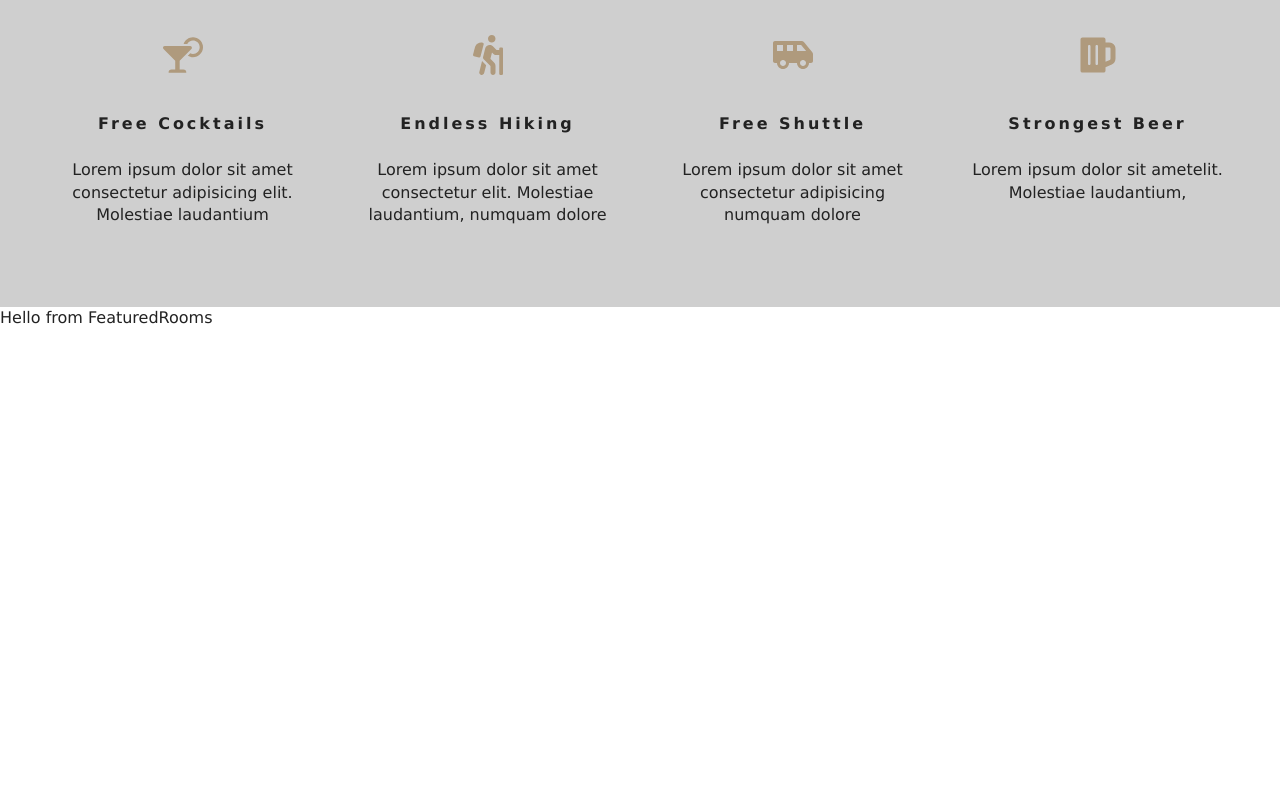
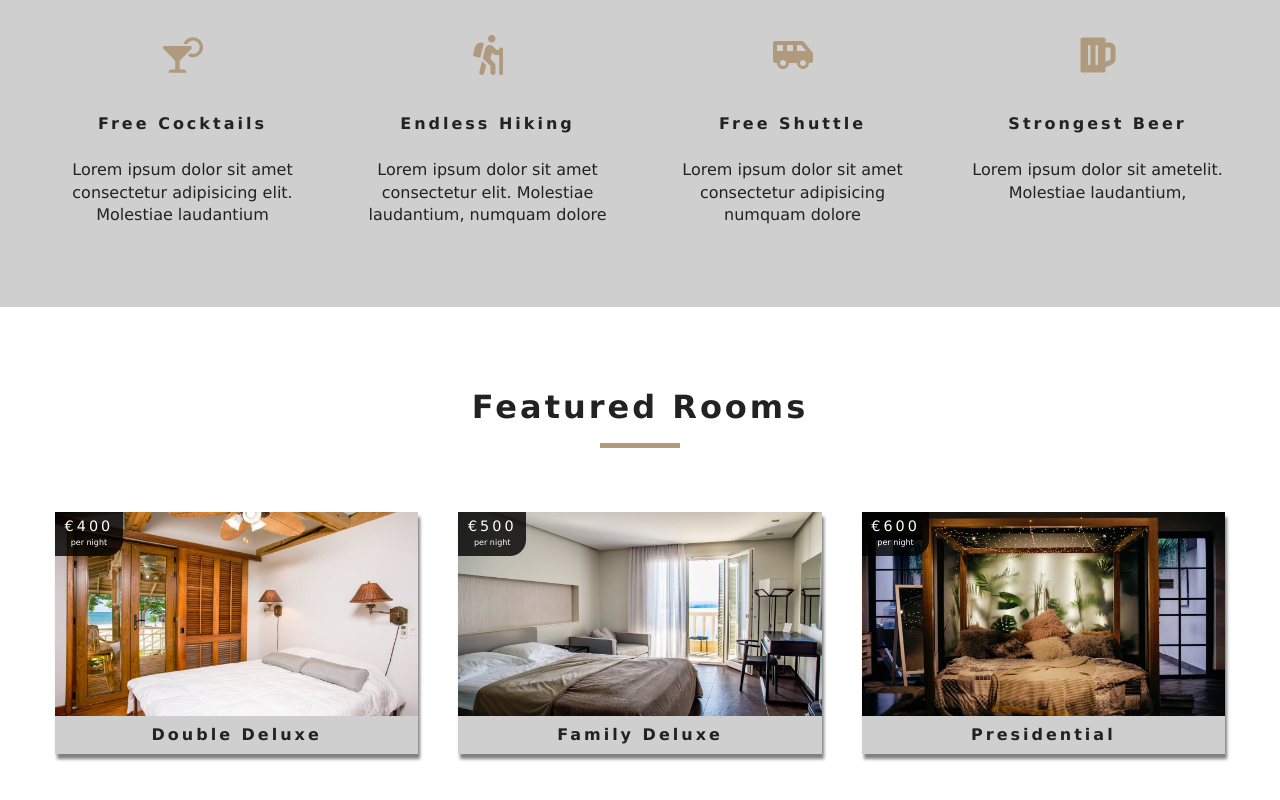
Before and after one commit to Heltzel/beach-resort, a React (Create React App) app: page / in a window 1280 px wide. Shown: the part 972-1772 px from the top of the page. Before the commit the page ends 1301 px from the top, so only its background shows below. Built offline with nearby package versions, Linux system fonts and the light colour scheme.

Commit message:
Featured rooms

```diff
--- a/src/Context.js
+++ b/src/Context.js
@@ -2,6 +2,7 @@
 import items from './data'
 
 const RoomContext = createContext()
+const RoomConsumer = RoomContext.Consumer
 
 class RoomProvider extends Component {
   state = {
@@ -27,7 +28,7 @@
     let tempItems = items.map((item) => {
       let id = item.sys.id
       let images = item.fields.images.map((image) => image.fields.file.url)
-      let room = { ...item.fields, image: images, id: id }
+      let room = { ...item.fields, images: images, id: id }
       return room
     })
     return tempItems
@@ -42,5 +43,4 @@
   }
 }
 
-const RoomConsumer = RoomContext.Consumer
-export { RoomProvider, RoomConsumer, RoomContext }
+export { RoomContext, RoomConsumer, RoomProvider }
--- a/src/components/FeaturedRooms.js
+++ b/src/components/FeaturedRooms.js
@@ -1,11 +1,23 @@
 import React, { Component } from 'react'
 import { RoomContext } from '../Context'
+import Title from './Title'
+import Loading from './Loading'
+import Room from './Room'
 
 export default class FeaturedRooms extends Component {
   static contextType = RoomContext
   render() {
-    const { featuredRooms: rooms } = this.context
-    console.log(rooms)
-    return <div>Hello from FeaturedRooms</div>
+    let { loading, featuredRooms: rooms } = this.context
+    rooms = rooms.map((room) => {
+      return <Room key={room.id} room={room} />
+    })
+    return (
+      <section className="featured-rooms">
+        <Title title={'featured rooms'} />
+        <div className="featured-rooms-center">
+          {loading ? <Loading /> : rooms}
+        </div>
+      </section>
+    )
   }
 }
--- /dev/null
+++ b/src/components/Loading.js
@@ -0,0 +1,10 @@
+import React from 'react'
+import loadingGif from '../images/gif/loading-arrow.gif'
+export default function Loading() {
+  return (
+    <div className="loading">
+      <h4>rooms data loading...</h4>
+      <img src={loadingGif} alt="Loading..." />
+    </div>
+  )
+}
--- /dev/null
+++ b/src/components/Room.js
@@ -0,0 +1,32 @@
+import React from 'react'
+import { Link } from 'react-router-dom'
+import defaultImg from '../images/room-1.jpeg'
+import PropTypes from 'prop-types'
+
+export default function Room({ room }) {
+  const { name, slug, images, price } = room
+  return (
+    <article className="room">
+      <div className="img-container">
+        <img src={images[0] || defaultImg} alt={`Single room:  ${name}`} />
+        <div className="price-top">
+          <h6> &euro;{price}</h6>
+          <p>per night</p>
+        </div>
+        <Link to={`/rooms/${slug}`} className="btn-primary room-link">
+          Features
+        </Link>
+      </div>
+      <p className="room-info">{name}</p>
+    </article>
+  )
+}
+
+Room.propTypes = {
+  room: PropTypes.shape({
+    name: PropTypes.string.isRequired,
+    slug: PropTypes.string.isRequired,
+    images: PropTypes.arrayOf(PropTypes.string).isRequired,
+    price: PropTypes.number.isRequired,
+  }),
+}
```
Also changed, not shown: 1 other file (tests, documents, lock files or other folders).
